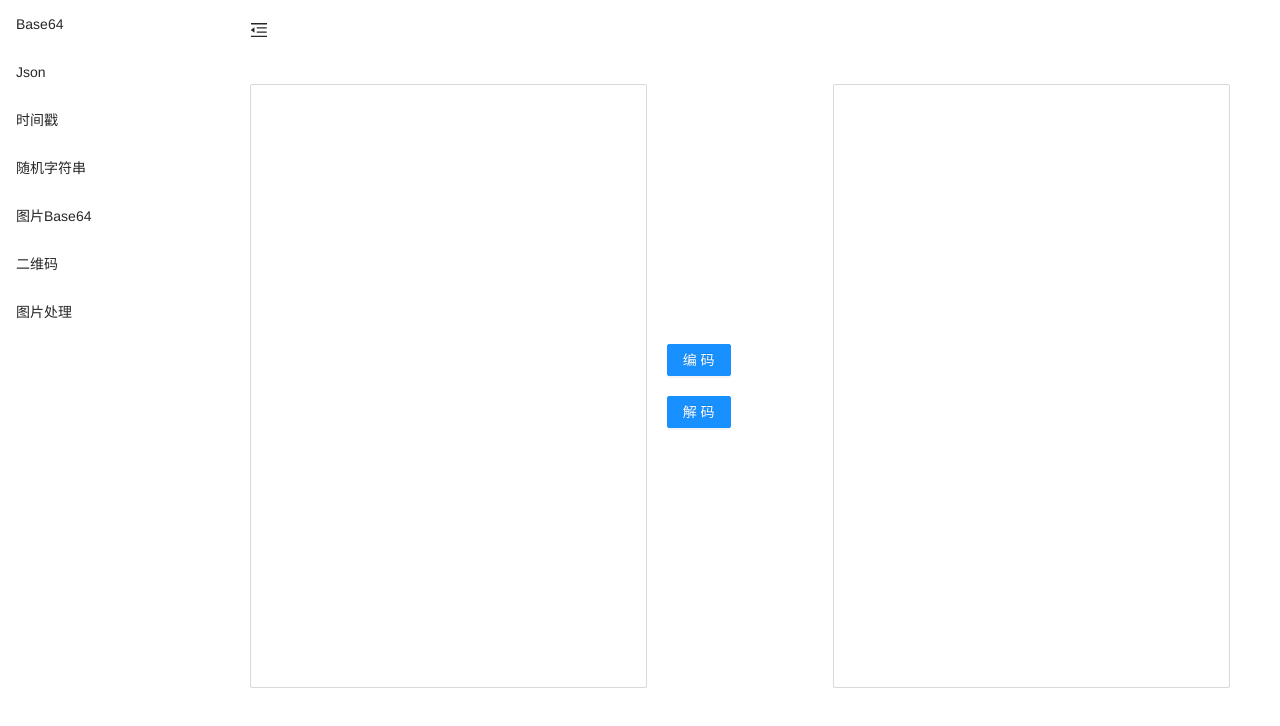
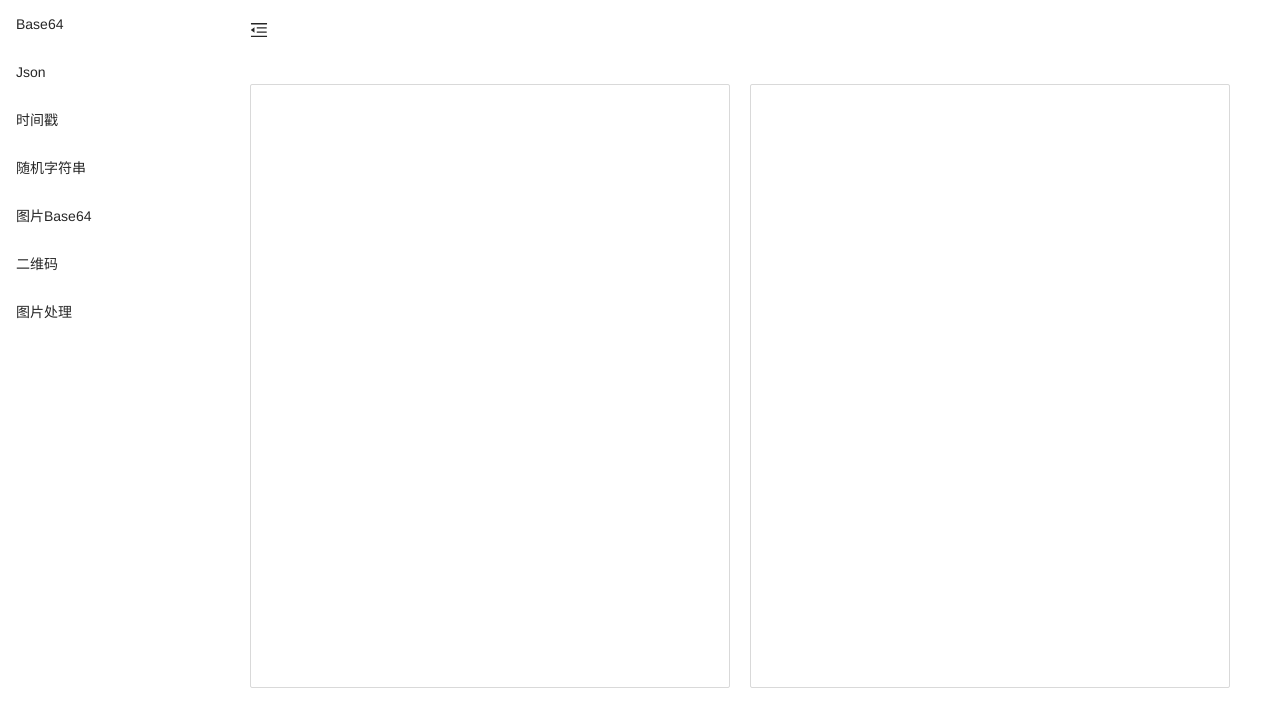
Before and after one commit to wychl/devutil, a Vue app: page / in a window 1280 px wide. Shown: the top 726 px of the page. Built offline with nearby package versions, Linux system fonts and the light colour scheme.

Commit message:
调整base64

```diff
--- a/src/views/Base64/index.vue
+++ b/src/views/Base64/index.vue
@@ -1,51 +1,28 @@
 <template>
   <a-row :gutter="20">
-    <a-col :span="10">
-      <a-textarea
-        v-model:value="input"
-        :auto-size="{ minRows: 27, maxRows: 30 }"
-      />
+    <a-col :span="12">
+      <a-textarea v-model:value="decodeStr" :auto-size="{ minRows: 27, maxRows: 30 }" />
     </a-col>
-    <a-col :span="4" :style="{ marginTop: 'auto', marginBottom: 'auto' }">
-      <div>
-        <div>
-          <a-button @click="encodeStr" type="primary">编码</a-button>
-        </div>
-        <div :style="{ marginTop: '20px' }">
-          <a-button @click="decodeStr" type="primary">解码</a-button>
-        </div>
-      </div>
-    </a-col>
-    <a-col :span="10">
-      <a-textarea
-        v-model:value="output"
-        :auto-size="{ minRows: 27, maxRows: 30 }"
-      />
+    <a-col :span="12">
+      <a-textarea v-model:value="encodeStr" :auto-size="{ minRows: 27, maxRows: 30 }" />
     </a-col>
   </a-row>
 </template>
 
 <script setup>
-import { ref } from "vue";
+import { ref, watch } from "vue";
 // import { invoke } from "@tauri-apps/api/tauri";
 import { Base64 } from "js-base64";
 
-const input = ref("");
-const output = ref("");
+const decodeStr = ref("");
+const encodeStr = ref("");
 
-const encodeStr = () => {
-  output.value = Base64.encode(input.value);
-  // invoke("base64_encode", { input: input.value }).then(
-  //   (res) => (output.value = res)
-  // );
-};
-
-function decodeStr() {
-  output.value = Base64.decode(input.value);
-  // invoke("base64_decode", { input: input.value }).then(
-  //   (res) => (output.value = res)
-  // );
-}
+watch(decodeStr, (val) => {
+  encodeStr.value = Base64.encode(val)
+})
+watch(encodeStr, (val) => {
+  decodeStr.value = Base64.decode(val)
+})
 </script>
 
 <style scoped>
```
